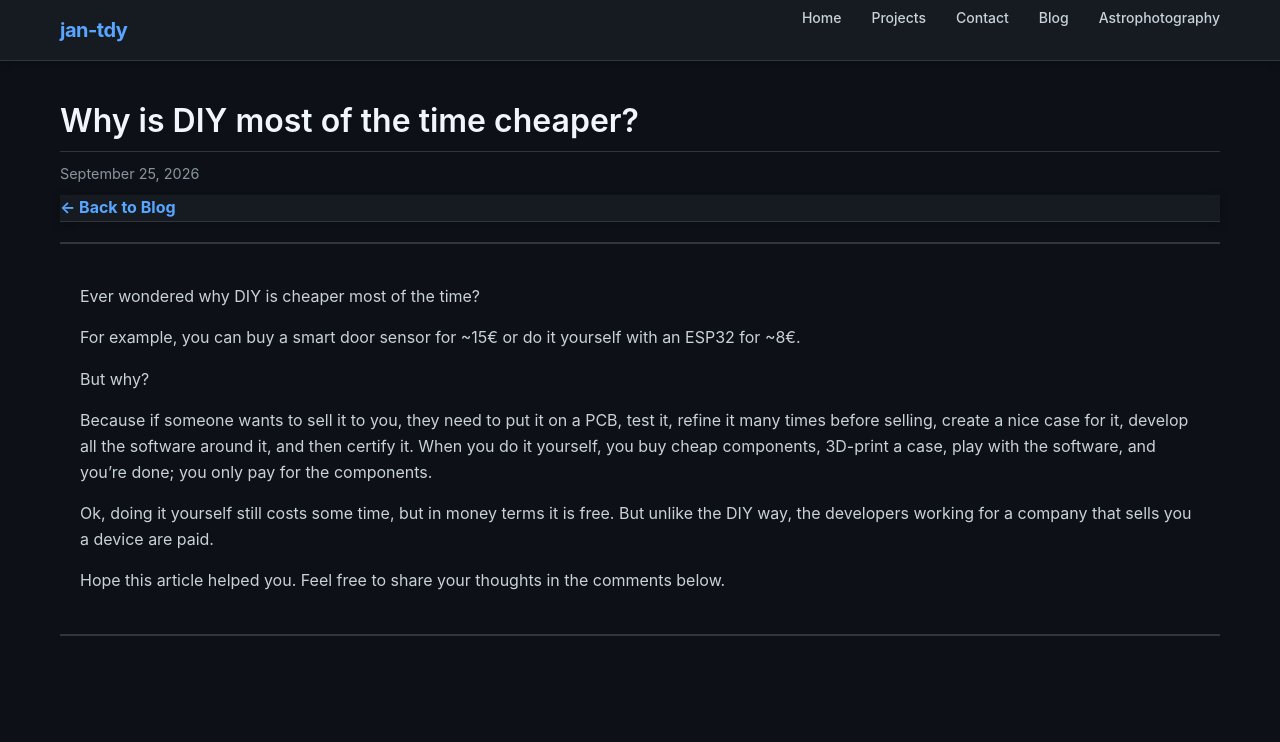
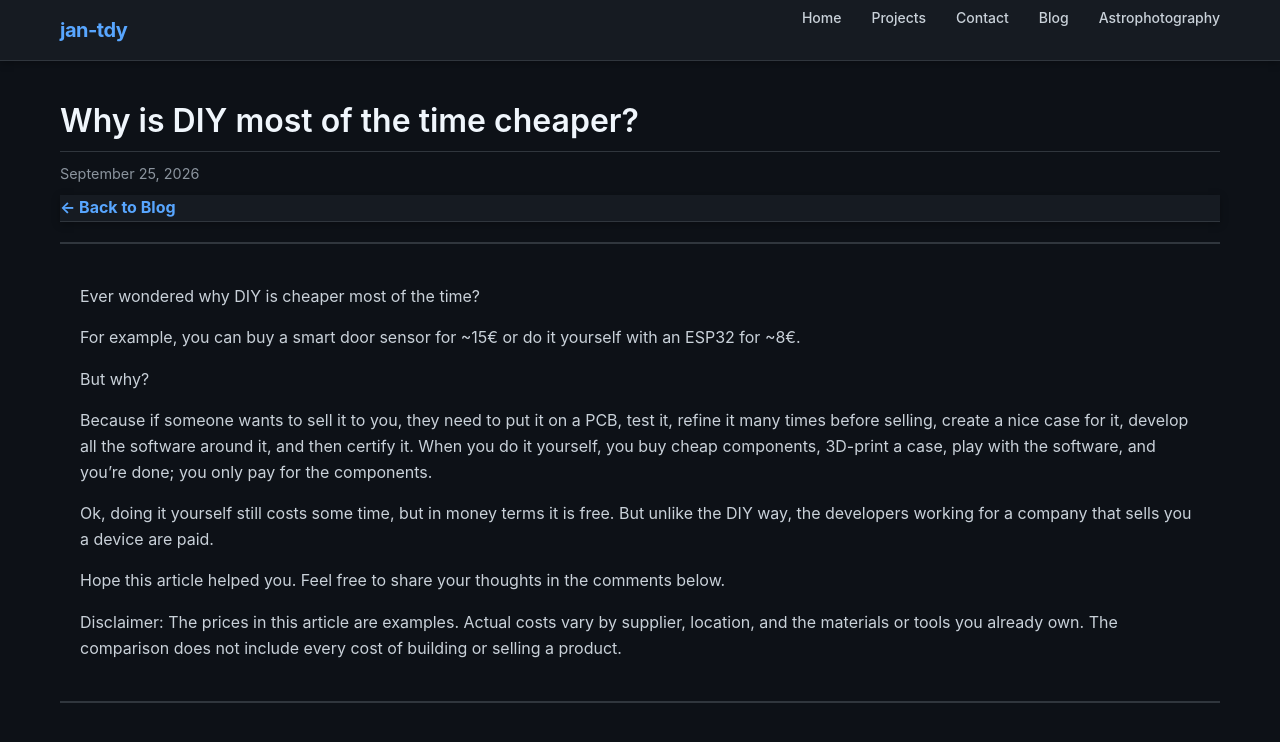
Before and after one commit to jan-tdy/jan-tdy, a Jekyll site: the page built from docs/_posts/2026-09-25-why-diy-is-cheaper.md, in a window 1280 px wide. Shown: the top 742 px of the page. Built offline with Jekyll 4.4.1, drawn with Linux system fonts in a browser that asks for light colours; comment, search, counter and statistics services are not loaded.

Commit message:
Add disclaimer regarding pricing and cost factors
Added a disclaimer about cost variations and additional factors.

```diff
--- a/docs/_posts/2026-09-25-why-diy-is-cheaper.md
+++ b/docs/_posts/2026-09-25-why-diy-is-cheaper.md
@@ -18,3 +18,5 @@ Ok, doing it yourself still costs some time, but in money terms it is free. But
 
 Hope this article helped you.
 Feel free to share your thoughts in the comments below.
+
+Disclaimer: The prices in this article are examples. Actual costs vary by supplier, location, and the materials or tools you already own. The comparison does not include every cost of building or selling a product.
```
